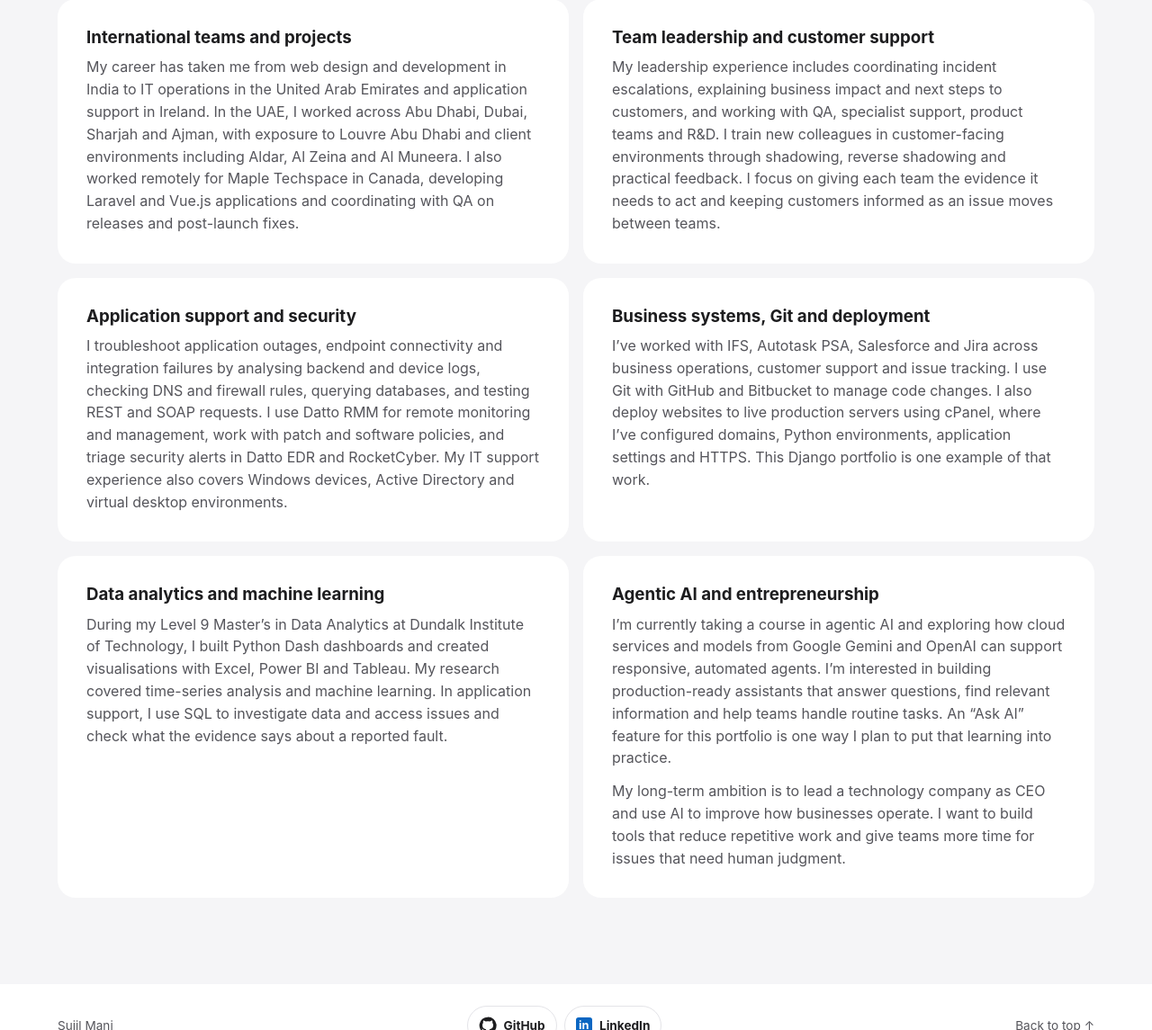
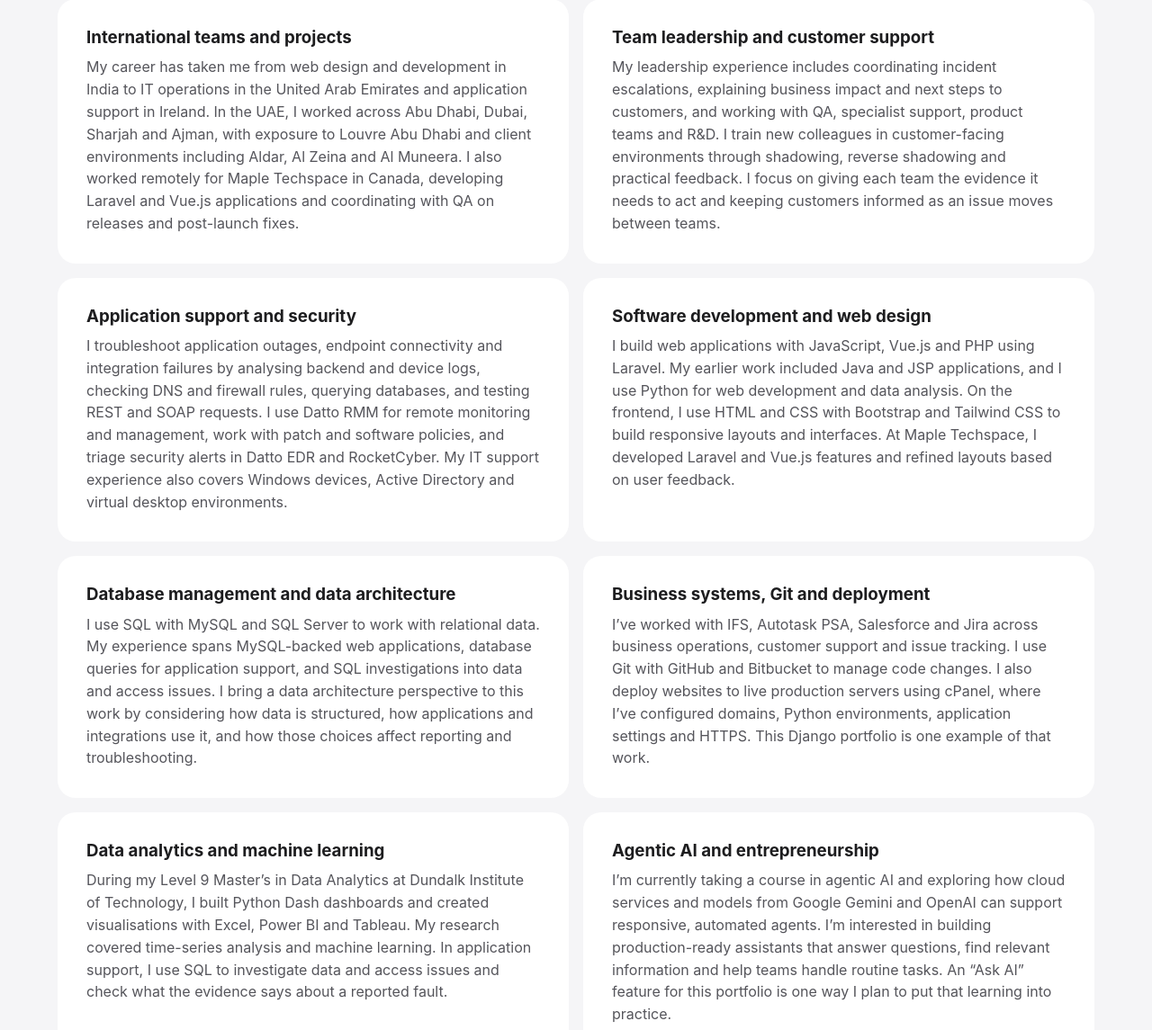
Before and after one commit to sujilkumarkm/portfolio, a Django app: page / in a window 1280 px wide. Shown: the part 5355-6500 px from the top of the page at 90% size. Run offline with Django 5.2, Linux system fonts and the light colour scheme.

Commit message:
Highlight development and database skills in About

```diff
--- a/templates/portfolio.html
+++ b/templates/portfolio.html
@@ -188,6 +188,14 @@
                         <p>I troubleshoot application outages, endpoint connectivity and integration failures by analysing backend and device logs, checking DNS and firewall rules, querying databases, and testing REST and SOAP requests. I use Datto RMM for remote monitoring and management, work with patch and software policies, and triage security alerts in Datto EDR and RocketCyber. My IT support experience also covers Windows devices, Active Directory and virtual desktop environments.</p>
                     </article>
                     <article class="profile-card">
+                        <h3>Software development and web design</h3>
+                        <p>I build web applications with JavaScript, Vue.js and PHP using Laravel. My earlier work included Java and JSP applications, and I use Python for web development and data analysis. On the frontend, I use HTML and CSS with Bootstrap and Tailwind CSS to build responsive layouts and interfaces. At Maple Techspace, I developed Laravel and Vue.js features and refined layouts based on user feedback.</p>
+                    </article>
+                    <article class="profile-card">
+                        <h3>Database management and data architecture</h3>
+                        <p>I use SQL with MySQL and SQL Server to work with relational data. My experience spans MySQL-backed web applications, database queries for application support, and SQL investigations into data and access issues. I bring a data architecture perspective to this work by considering how data is structured, how applications and integrations use it, and how those choices affect reporting and troubleshooting.</p>
+                    </article>
+                    <article class="profile-card">
                         <h3>Business systems, Git and deployment</h3>
                         <p>I&rsquo;ve worked with IFS, Autotask PSA, Salesforce and Jira across business operations, customer support and issue tracking. I use Git with GitHub and Bitbucket to manage code changes. I also deploy websites to live production servers using cPanel, where I&rsquo;ve configured domains, Python environments, application settings and HTTPS. This Django portfolio is one example of that work.</p>
                     </article>
```
